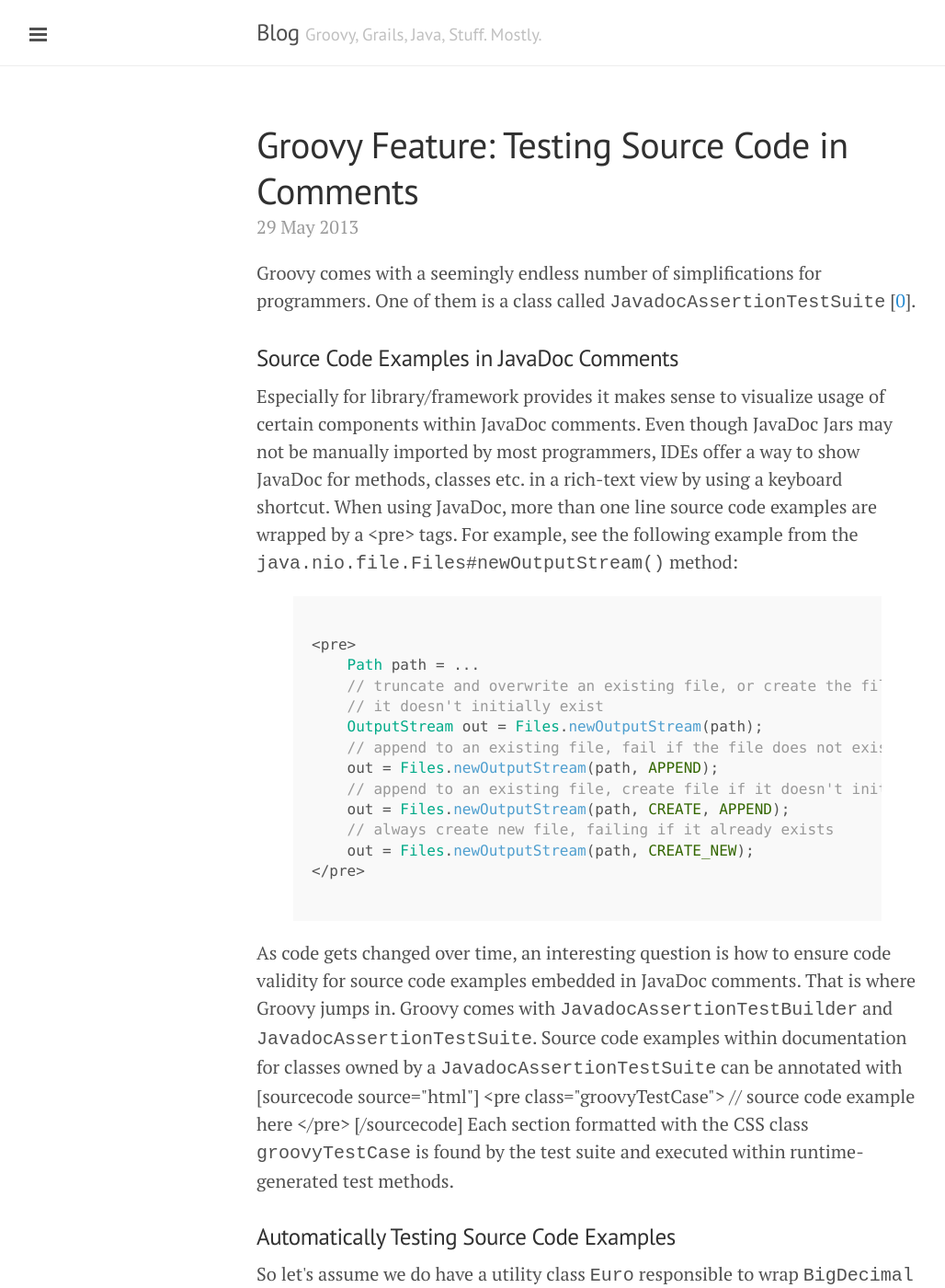
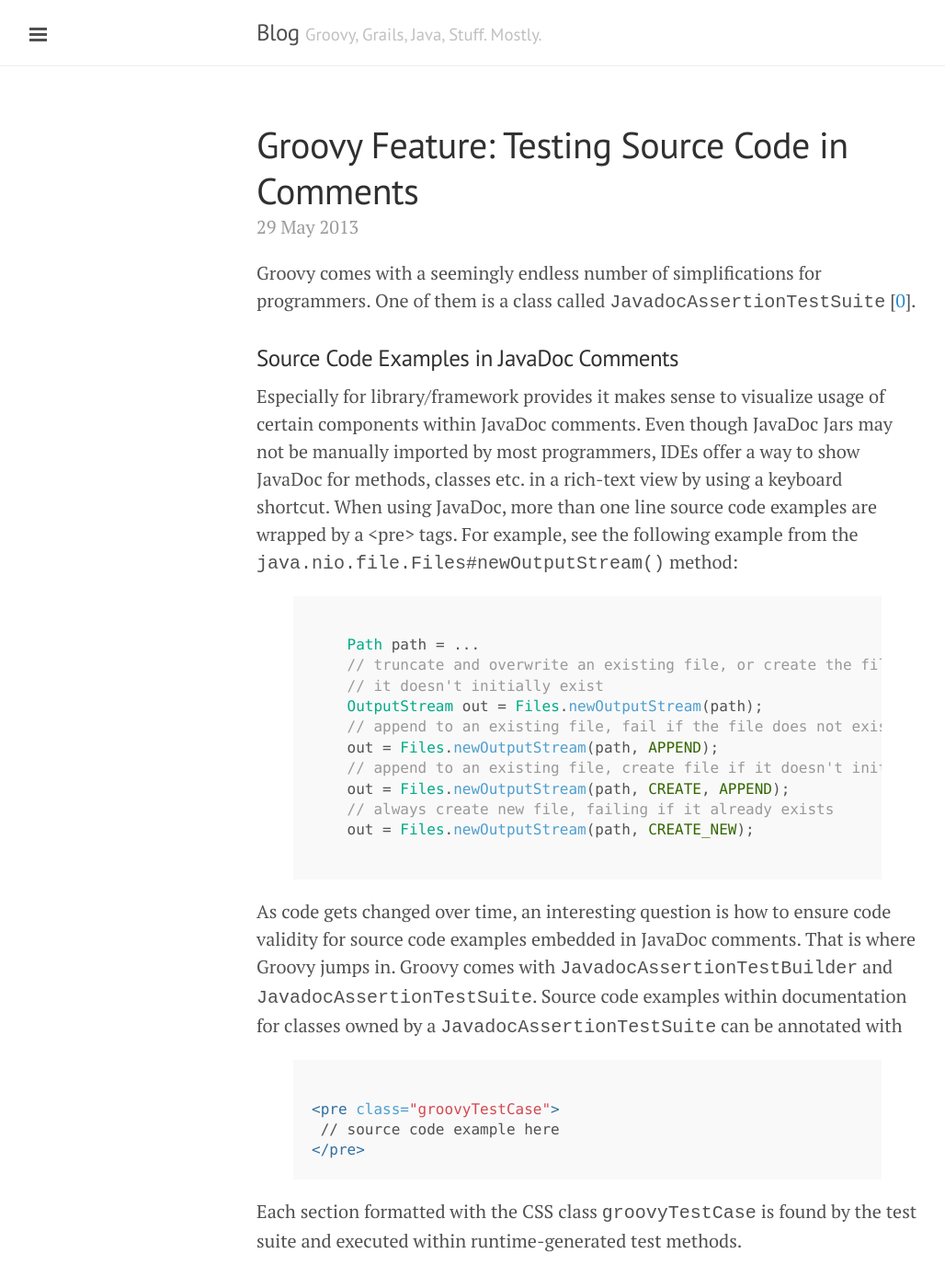
Before and after one commit to andresteingress/andresteingress.github.io, a Jekyll site: the page built from _posts/2013-05-29-groovy-feature-testing-source-code-in-comments.html, in a window 1280 px wide and 1400 px high. Shown: the whole window at 92% size, without its empty margins (1-1029 px from the left). Built offline with Jekyll 4.4.1, drawn with Linux system fonts in a browser that asks for light colours; Markdown is read by kramdown in place of the engine named in the settings; comment, search, counter and statistics services are not loaded.

Commit message:
fixed highlighting

```diff
--- a/_posts/2013-05-29-groovy-feature-testing-source-code-in-comments.html
+++ b/_posts/2013-05-29-groovy-feature-testing-source-code-in-comments.html
@@ -22,7 +22,6 @@ Especially for library/framework provides it makes sense to visualize usage of c
 When using JavaDoc, more than one line source code examples are wrapped by a &lt;pre&gt; tags. For example, see the following example from the <tt>java.nio.file.Files#newOutputStream()</tt> method:
 
 {% highlight java %}
-<pre>
     Path path = ...
     // truncate and overwrite an existing file, or create the file if
     // it doesn't initially exist
@@ -33,18 +32,17 @@ When using JavaDoc, more than one line source code examples are wrapped by a &lt
     out = Files.newOutputStream(path, CREATE, APPEND);
     // always create new file, failing if it already exists
     out = Files.newOutputStream(path, CREATE_NEW);
-</pre>
  {% endhighlight %}
 
 As code gets changed over time, an interesting question is how to ensure code validity for source code examples embedded in JavaDoc comments.
 
 That is where Groovy jumps in. Groovy comes with <tt>JavadocAssertionTestBuilder</tt> and <tt>JavadocAssertionTestSuite</tt>. Source code examples within documentation for classes owned by a <tt>JavadocAssertionTestSuite</tt> can be annotated with
 
-[sourcecode source="html"]
-&lt;pre class=&quot;groovyTestCase&quot;&gt;
+{% highlight html %}
+<pre class="groovyTestCase">
  // source code example here
-&lt;/pre&gt;
-[/sourcecode]
+</pre>
+{% endhighlight %}
 
 Each section formatted with the CSS class <tt>groovyTestCase</tt> is found by the test suite and executed within runtime-generated test methods.
 
```
